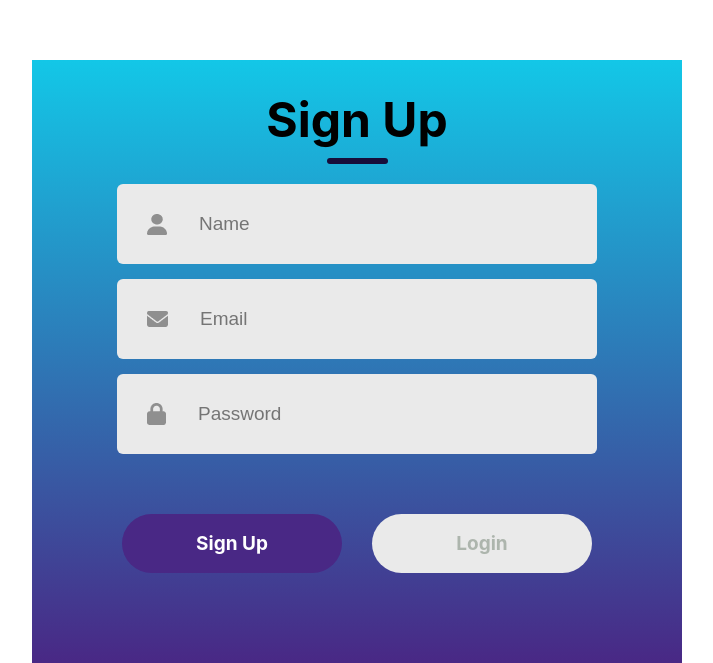
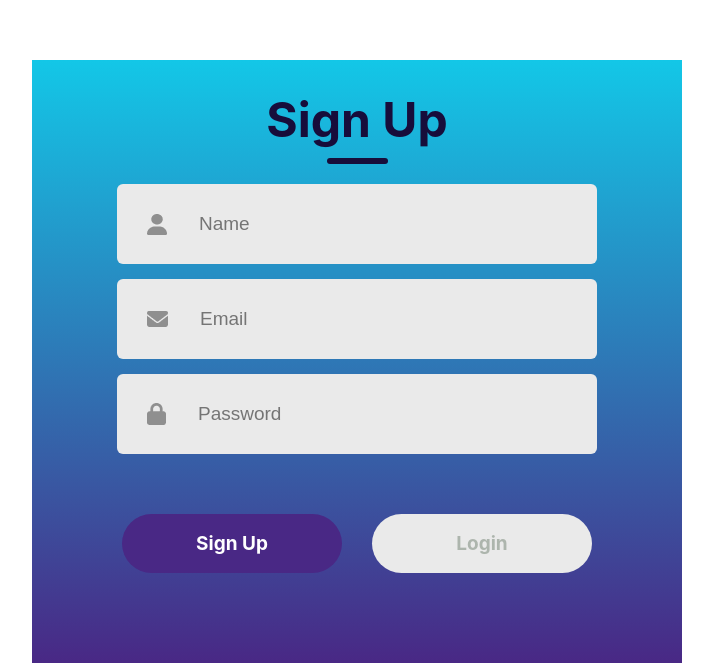
Before and after one commit to CorneliusAkanbi1/coding-exercise, a React (Create React App) app in the folder login-signup2/: page / in a window 1280 px wide. Shown: the part 140-803 px from the top of the page, without its empty margins (283-996 px from the left). Built offline with nearby package versions, Linux system fonts and the light colour scheme.

Commit message:
tweaks to ui

```diff
--- a/login-signup2/src/Components/LoginSignup/LoginSignup.css
+++ b/login-signup2/src/Components/LoginSignup/LoginSignup.css
@@ -20,7 +20,7 @@
 }
 
 .text{
-    colour: #170d3b;
+    color: #170d3b;
     font-size: 48px;
     font-weight: 700;
 }
```
